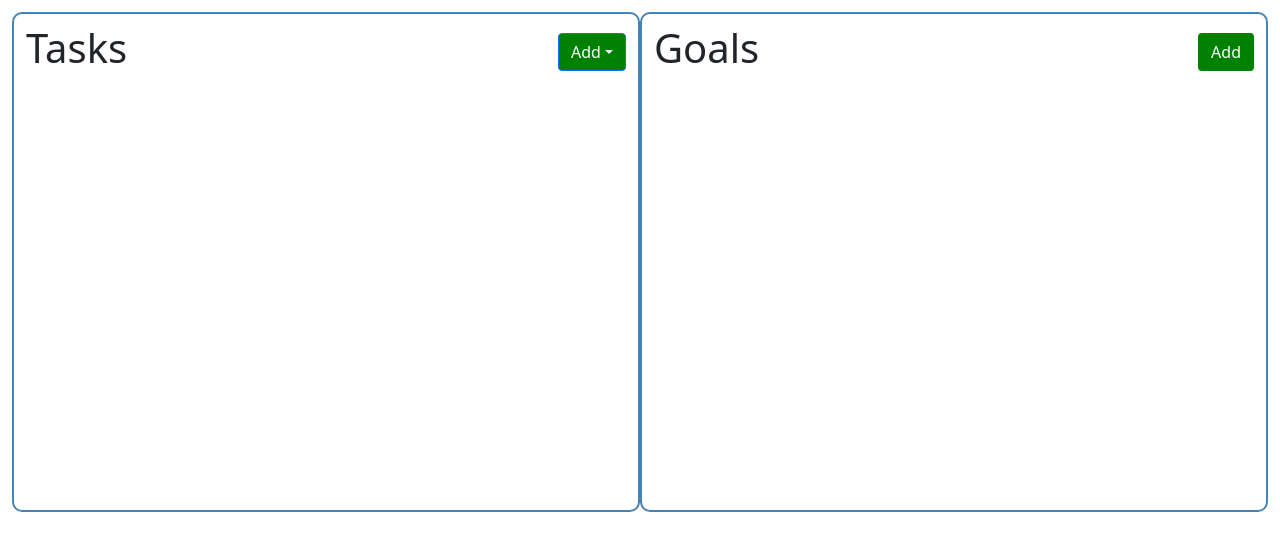
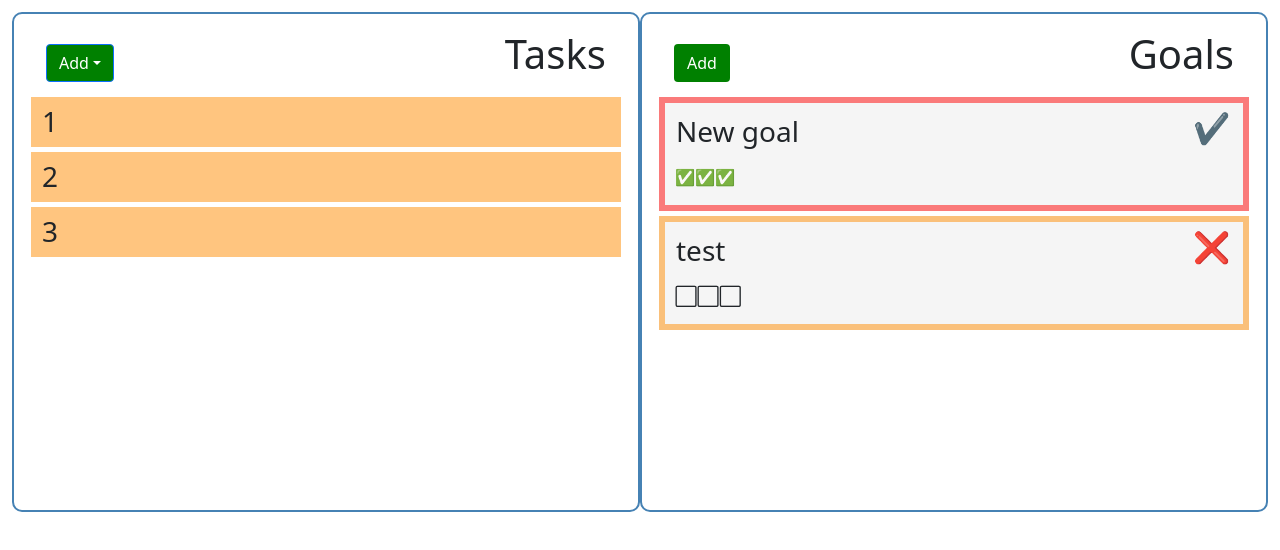
Before and after one commit to mgadbois-code/Goal-Tracker, a React (Create React App) app: page / in a window 1280 px wide. Shown: the top 550 px of the page. Built offline with nearby package versions, Linux system fonts and the light colour scheme; data requests are answered from the project's data file.

Commit message:
added backend, delete goal functionality, and some ui changes, version 1.0

```diff
--- /dev/null
+++ b/db.json
@@ -0,0 +1,50 @@
+{
+  "goals": [
+    {
+      "title": "New goal",
+      "dueDate": "",
+      "tasks": [
+        {
+          "id": 1,
+          "title": "one task",
+          "done": true
+        },
+        {
+          "id": 2,
+          "title": "two task",
+          "done": true
+        },
+        {
+          "id": 3,
+          "title": "three",
+          "done": true
+        }
+      ],
+      "color": "#ff000080",
+      "id": 1
+    },
+    {
+      "title": "test",
+      "dueDate": "",
+      "tasks": [
+        {
+          "id": 1,
+          "title": "1",
+          "done": false
+        },
+        {
+          "id": 2,
+          "title": "2",
+          "done": false
+        },
+        {
+          "id": 3,
+          "title": "3",
+          "done": false
+        }
+      ],
+      "color": "#ff8c0080",
+      "id": 2
+    }
+  ]
+}
--- a/package.json
+++ b/package.json
@@ -10,6 +10,7 @@
     "@testing-library/react": "^11.2.7",
     "@testing-library/user-event": "^12.8.3",
     "bootstrap": "^5.1.1",
+    "json-server": "^0.17.0",
     "react": "^17.0.2",
     "react-bootstrap": "^2.0.0-rc.1",
     "react-color": "^2.19.3",
@@ -21,7 +22,8 @@
     "start": "react-scripts start",
     "build": "react-scripts build",
     "test": "react-scripts test",
-    "eject": "react-scripts eject"
+    "eject": "react-scripts eject",
+    "server": "json-server --watch db.json --port 5000"
   },
   "eslintConfig": {
     "extends": [
--- a/src/App.js
+++ b/src/App.js
@@ -1,4 +1,4 @@
-import { useState } from "react";
+import { useState, useEffect } from "react";
 import 'bootstrap/dist/css/bootstrap.min.css';
 import Header from "./components/Header";
 import AddTask from "./components/AddTask";
@@ -16,6 +16,32 @@ function App() {
   const [goals, setGoals] = useState([ ])
   const [goalColor,setGoalColor] = useState("white")
 
+  const fetchGoals = async() => {
+    const res = await fetch('http://localhost:5000/goals')
+    const data = await res.json();
+
+    return data;
+  }
+
+  const fetchGoal = async(id) => {
+    const res = await fetch(`http://localhost:5000/goals/${id}`)
+    const data = await res.json();
+
+    return data;
+  }
+
+  useEffect(() => {
+    const getGoals = async () => {
+      const goalsFromServer = await fetchGoals();
+      setGoals(goalsFromServer)
+    }
+    getGoals()
+  }, [])
+
+ //goals = [goal,goal,goal...]
+//  goal = {id: 1, title:"",dueDate:"",showSubGoals:bool, color:"", tasks:[task,task...]}
+//task = {id:1, title:"", done:bool}
+
 // used in GoalList component to toggle view of tasks in a goal with checkmarks
 const toggleSubGoals = (id) => {
   setGoals(goals.map((goal) =>{
@@ -30,8 +56,39 @@ const toggleSubGoals = (id) => {
 
 }
 
-//Toggles checkmark icon in the sugoals in the GoalList component from unchecked icon to checked icon
-const toggleDone= (goalId,taskId) => {
+const removeGoal = async (goalId) => {
+  await fetch(`http://localhost:5000/goals/${goalId}`, {
+    method: 'DELETE',
+  })
+  setGoals(goals.filter(goal => goal.id != goalId))
+  console.log(goals)
+}
+
+//Toggles checkmark icon in the sugoals in the GoalList component from unchecked icon to checked icon by toggling done property in task object within goal object
+
+
+const toggleDone= async (goalId,taskId) => {
+  const goalToUpdate = await fetchGoal(goalId)
+  const tasks = goalToUpdate.tasks;
+  const updTasks = tasks.map((task) => {
+    if(task.id == taskId){
+      console.log(taskId)
+      task.done = !task.done
+    }
+    return task;
+  })
+  const updGoal = { ...goalToUpdate, tasks:updTasks}
+
+  const res = await fetch(`http://localhost:5000/goals/${goalId}`, {
+    method: 'PUT',
+    headers: {
+      'Content-type': 'application/json'
+    },
+    body: JSON.stringify(updGoal)
+  })
+
+  const data = await res.json();
+
   setGoals(goals.map((goal) =>{
     if(goal.id === goalId){
       let tasks= goal.tasks;
@@ -58,12 +115,21 @@ const handleColorChange = () => {
 }
 
 //Creates goal object and adds it to the goals array
-const addGoal = (goal) => {
-  goal.id = goals.length+1;
+const addGoal = async (goal) => {
+  const res = await fetch('http://localhost:5000/goals', {
+    method: 'POST',
+    headers: {
+      'Content-type': 'application/json'
+    },
+    body: JSON.stringify(goal)
+  })
+  const data = await res.json()
+  console.log(JSON.stringify(goal))
 
-  setGoals([...goals,goal])
+  setGoals([...goals,data])
 
 }
+
 
 
 //Toggle view of addTask component and TaskList component when dropdown is clicked and the goal to add to is chosen
@@ -113,7 +179,7 @@ const submitTasks = (taskArr) =>{
         {/* Goals components */}
        {showAddGoal ? <Header  buttonColor="red" buttonText="✖️ Never Mind" title="New Goal" onAdd={() => setShowAddGoal(!showAddGoal)}/> :  <Header  buttonColor="green" buttonText="Add"title="Goals" onAdd={() => setShowAddGoal(!showAddGoal)}/>}
         {showAddGoal ? <AddGoal setShowGoals={() => setShowAddGoal(!showAddGoal)} addGoal={addGoal} onChange={handleColorChange} />:
-        <GoalList goals={goals}  onToggle ={toggleSubGoals} toggleDone={toggleDone}/>}
+        <GoalList goals={goals}  removeGoal={removeGoal} onToggle ={toggleSubGoals} toggleDone={toggleDone}/>}
       </div>
 
     </div>
--- a/src/components/AddGoal.js
+++ b/src/components/AddGoal.js
@@ -11,27 +11,28 @@ const AddGoal = (props) => {
     var [dueDate,setDueDate] = useState("")
     var [taskName, setTaskName] = useState("")
     var [taskArr, setTaskArr] = useState([])
-    var [color,setColor] = useState("green")
+    var [color,setColor] = useState("#ff000080")
 
     const addTask = (event) => {
         event.preventDefault()
         setTaskArr([...taskArr,{id:taskArr.length+1, title:taskName, done:false}])
-        console.log(taskArr)
+        // console.log(taskArr)
         setTaskName("")
     }
 
     const changeColor = (color,event) =>{
-        setColor(color.hex)
+        let colorValue = color.hex + "80";
+        setColor(colorValue)
         props.onChange();
 
-        console.log(color.hex)
+        // console.log(color.hex)
 
     }
 
     const handleKeyPress = (event) => {
         if(event.key === 'Enter'){
           event.preventDefault();
-          console.log("Enter Press")
+        //   console.log("Enter Press")
         }
       }
 
@@ -80,7 +81,8 @@ const AddGoal = (props) => {
                     <HuePicker width="auto" color="ggg" onChange={(color,event) => changeColor(color,event)} />
                     </div>
                     <div style={{marginTop:"10px"}}>
-                        <Button type="submit" text="Submit Goal" onClick = {onSubmit} color={color}/>
+                    <button className="btn" type="submit" text="Submit Goal" onClick={onSubmit} style={{backgroundColor:color, color: "black", fontWeight:"bolder" }}>Submit Goal</button>
+                        {/* <Button type="submit" text="Submit Goal" onClick = {onSubmit} color={color}/> */}
                     </div>
                 </div>
             </div>
--- a/src/components/Goal.js
+++ b/src/components/Goal.js
@@ -1,4 +1,5 @@
 import SubGoal from "./SubGoal"
+import ItemRemovebutton from "./ItemRemoveButton"
 const Goal = (props) => {
 
     //order Tasks by whether they are done
@@ -6,9 +7,13 @@ const Goal = (props) => {
     const undoneTasks = props.goal.tasks.filter((task) => !task.done)
     const tasks=doneTasks.concat(undoneTasks)
 
+
     return (
         <div className="item pointer" style={{border:"solid 6px", borderColor: props.goal.color}} onClick={() => props.onToggle(props.goal.id)}>
+            <div className="header" style={{marginTop:"-5px"}}>
             <h3 className="detail" onClick={() => props.onToggle(props.goal.id)}>{props.goal.title}</h3>
+            <ItemRemovebutton allDone={undoneTasks.length} removeGoal={() => props.removeGoal(props.goal.id)}/>
+            </div>
             {props.goal.dueDate !=="" && <h4 onClick={() => props.onToggle(props.goal.id)} className="detail">Due: {props.goal.dueDate} </h4>}
             <div className="flex" >
             {!props.goal.showSubGoals && tasks.map((task) =>{
--- a/src/components/GoalList.js
+++ b/src/components/GoalList.js
@@ -5,7 +5,9 @@ const GoalList = (props) => {
 
     return (
         <div>
-           { props.goals.map((goal) => <Goal toggleDone = {props.toggleDone} goal= {goal} onToggle={props.onToggle}/>)}
+           { props.goals.map((goal,index) =>
+           <Goal key = {index} removeGoal={props.removeGoal} toggleDone = {props.toggleDone} goal= {goal} onToggle={props.onToggle}/>
+           )}
         </div>
     )
 }
--- a/src/components/Header.js
+++ b/src/components/Header.js
@@ -7,13 +7,17 @@ import Dropdown from 'react-bootstrap/Dropdown'
 const Header = (props) => {
     return (
         <header className="header">
-            <h1>{props.title}</h1>
-           {props.title!=="Tasks" &&
+           {props.title==="Goals" &&
             <Button text ={props.buttonText} color={props.buttonColor} showAddGoal={props.showAddGoal} onClick={props.onAdd}/>}
            {props.title==="Tasks" &&
            <DropdownButton onSelect={props.onAdd} id="drop-down" title="Add">
-          { props.goals.map(goal => <Dropdown.Item  eventKey={goal.id} href="#/action-1">{goal.title}</Dropdown.Item>)}
+          { props.goals.map(goal => <Dropdown.Item  eventKey={goal.id} >{goal.title}</Dropdown.Item>)}
          </DropdownButton>}
+            <h1 style={{marginRight:"20px"}}>{props.title}</h1>
+            {props.title === "New Goal" &&
+            <Button  text ={props.buttonText} color={props.buttonColor} showAddGoal={props.showAddGoal} onClick={props.onAdd}/>}
+            {props.title === "New Task" &&
+            <Button  text ={props.buttonText} color={props.buttonColor} showAddGoal={props.showAddGoal} onClick={props.onAdd}/>}
         </header>
     )
 }
--- /dev/null
+++ b/src/components/ItemRemoveButton.js
@@ -0,0 +1,11 @@
+import React from 'react'
+
+const ItemRemoveButton = ({removeGoal, allDone}) => {
+    return (
+        <button style={{fontSize:"30px"}} className="btn h2" onClick={(event) => {event.stopPropagation(); removeGoal()}}>
+            {allDone != 0 ? "❌": "✔️"}
+        </button >
+    )
+}
+
+export default ItemRemoveButton
--- a/src/components/SubGoal.js
+++ b/src/components/SubGoal.js
@@ -2,7 +2,7 @@ function SubGoal(props) {
     return (
         <div>
             <ul>
-            {props.tasks.map((task) => <li onClick={(event) => {
+            {props.tasks.map((task,index) => <li key = {index} onClick={(event) => {
                 event.stopPropagation();
                 props.toggleDone(props.goal.id,task.id)}} className={`done-${task.done}`}>{task.title}</li>)}
             </ul>
--- a/src/components/Task.js
+++ b/src/components/Task.js
@@ -1,8 +1,10 @@
 const Task = (props) => {
     return (
-        <div className="item" style={{backgroundColor: props.goal.color }} onClick={(event) =>props.onToggle(props.goal.id,props.task.id)}>
-            <h3 className="detail">{props.task.title}</h3>
+
+        <div className="item task" style={{backgroundColor: props.goal.color}} onClick={(event) =>props.onToggle(props.goal.id,props.task.id)}>
+            <h3 className="detail" style={{opacity:"2"}}>{props.task.title}</h3>
         </div>
+
     )
 }
 
--- a/src/index.css
+++ b/src/index.css
@@ -36,19 +36,25 @@ body {
 
 .btn {
   padding: 8px 20px;
-  /* background: black; */
+  background-color: black;
   border: none;
   border-radius: 5px;
   font-family: inherit;
   font-weight: bold;
   color: white;
   cursor: pointer;
+  margin: 20px 0px 10px 20px;
   /* display: flex;
   justify-self: center; */
 }
 
 .btn:active {
   transform: scale(.95);
+}
+
+.task {
+  background: rgba(51, 170, 51, .1)
+
 }
 
 .item {
```
Also changed, not shown: 2 other files (tests, documents, lock files or other folders).
